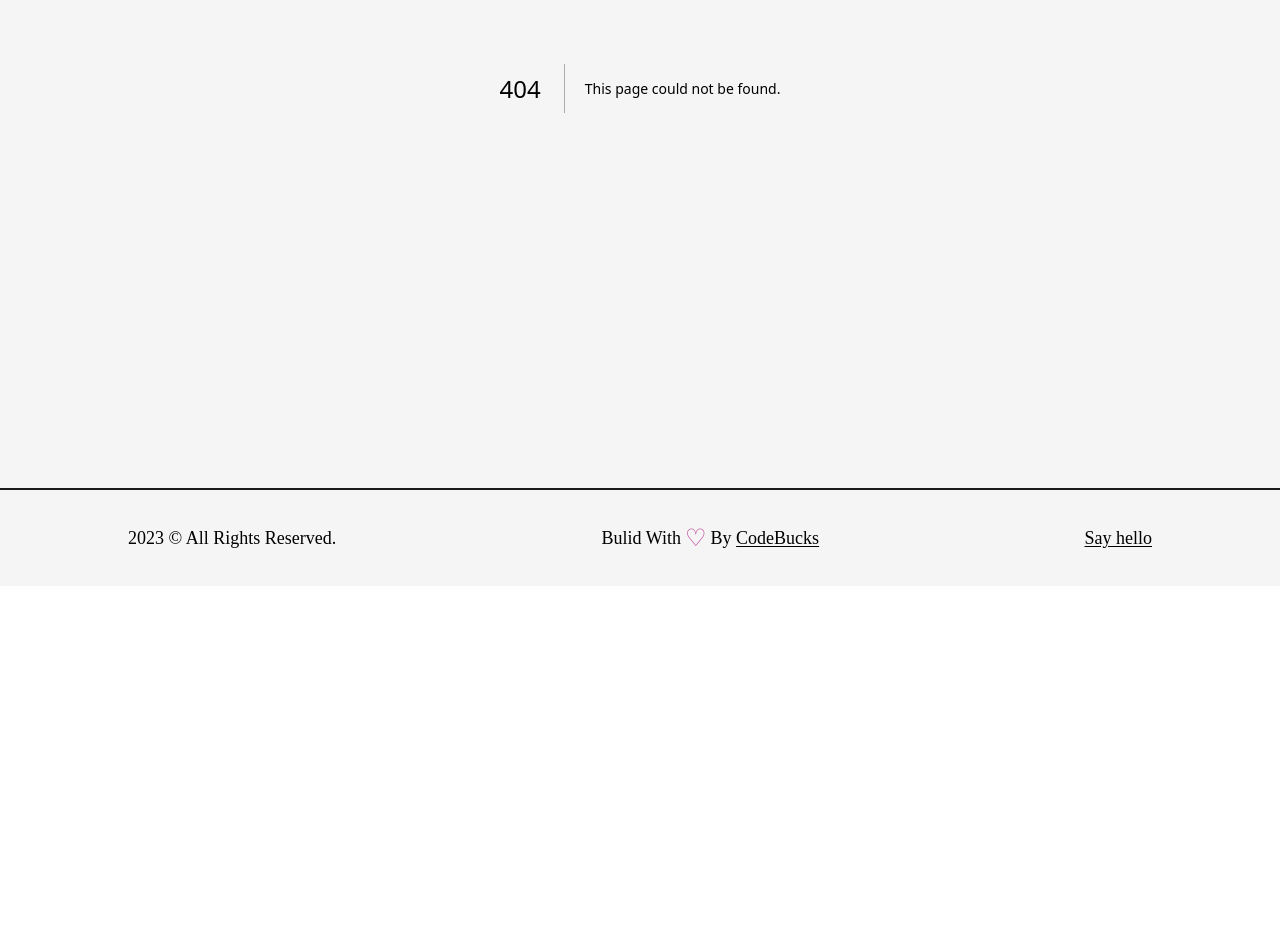
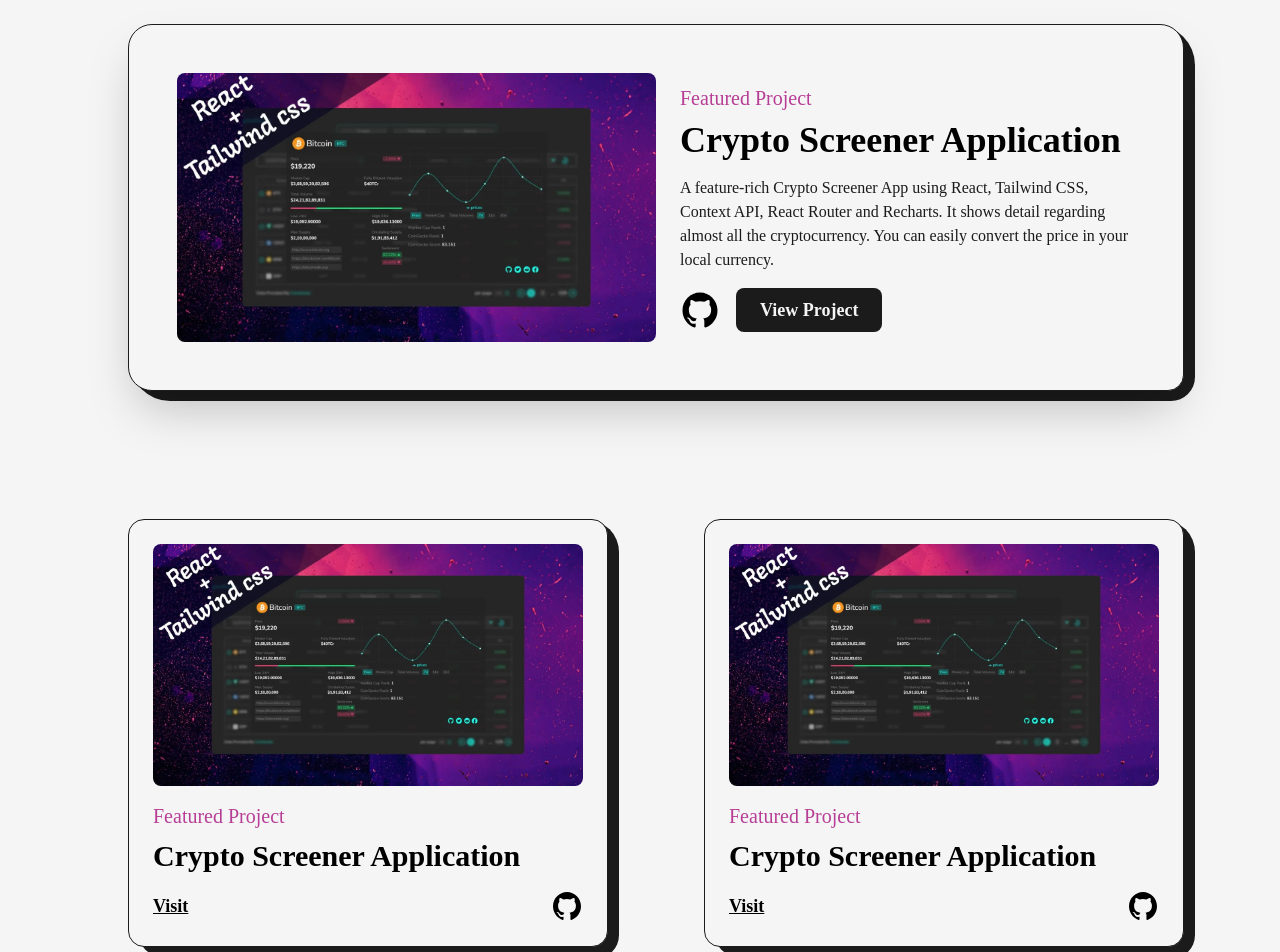
Before and after one commit to toshiki19/portfolio, a Next.js app: page /projects in a window 1280 px wide. Before the commit this address had no page. Shown: the part 400-1352 px from the top of the page. Before the commit the page ends 986 px from the top, so only its background shows below. Built offline with nearby package versions, Linux system fonts and the light colour scheme.

Commit message:
projectsページ完成

```diff
--- a/src/components/navbar.js
+++ b/src/components/navbar.js
@@ -27,7 +27,7 @@
         <nav>
             <CustomLink href='/' title="Home" className='mr-4' />
             <CustomLink href='/about' title="About" className='mx-4' />
-            <CustomLink href='/projects' title="Project" className='mx-4' />
+            <CustomLink href='/projects' title="Projects" className='mx-4' />
             <CustomLink href='/articles' title="Articles" className='ml-4' />
 
         </nav>
--- /dev/null
+++ b/src/pages/articles.js
@@ -0,0 +1,9 @@
+import React from 'react'
+
+const articles = () => {
+  return (
+    <div>articles</div>
+  )
+}
+
+export default articles
--- a/src/pages/project.js
+++ /dev/null
@@ -1,9 +0,0 @@
-import React from 'react'
-
-const project = () => {
-  return (
-    <div>project</div>
-  )
-}
-
-export default project
--- /dev/null
+++ b/src/pages/projects.js
@@ -0,0 +1,157 @@
+import AnimatedText from '@/components/animatedText'
+import Layout from '@/components/layout'
+import React from 'react'
+import Head from 'next/head'
+import Link from 'next/link'
+import { GithubIcon } from '@/components/icons'
+import Image from 'next/image'
+import project_1 from '../../public/images/projects/crypto-screener-cover-image.jpg'
+
+const FeaturedProject = ({type, title, summary, img, link, github}) => {
+  return (
+    <article className='w-full flex items-center justify-between relative rounded-br-2xl
+    rounded-3xl border border-solid border-dark bg-light shadow-2xl p-12'>
+    <div className='absolute top-0 -right-3 -z-10 w-[101%] h-[103%] bg-dark rounded-[2.5rem]
+    rounded-br-3xl'/>
+    <Link href={link} target="_blank"
+    className='w-1/2 cursor-printer overflow-hidden rounded-lg'>
+      <Image src={img} alt={title} className='w-full h-auto' />
+    </Link>
+
+    <div className='w-1/2 flex flex-col items-start justify-between pl-6'>
+      <span className='text-primary font-medium text-xl'>{type}</span>
+      <Link href={link} target="_blank"
+      className='hover:underline underline-offset-2'
+      >
+        <h2 className='my-2 w-full text-4xl font-bold'>{title}</h2>
+      </Link>
+      <p className='my-2 font-medium text-dark'>{summary}</p>
+    <div className='mt-2 flex items-center'>
+    <Link href={github} target="_blank" className='w-10'><GithubIcon /></Link>
+    <Link href={link} target="_blank"
+    className='ml-4 rounded-lg bg-dark text-light p-2 px-6 text-lg font-semibold'>View Project</Link>
+    </div>
+    </div>
+    </article>
+  )
+}
+
+const Project = ({title, type, img, link, github}) => {
+  return (
+    <article className='w-full flex flex-col items-center justify-center rounded-2xl
+    border border-solid border-dark bg-light p-6 relative'>
+      <div className='absolute top-0 -right-3 -z-10 w-[101%] h-[103%] bg-dark rounded-[2rem]
+      rounded-br-3xl'/>
+      <Link href={link} target="_blank"
+      className='w-full cursor-printer overflow-hidden rounded-lg'>
+        <Image src={img} alt={title} className='w-full h-auto' />
+      </Link>
+
+      <div className='w-full flex flex-col items-start justify-between mt-4'>
+        <span className='text-primary font-medium text-xl'>{type}</span>
+        <Link href={link} target="_blank"
+        className='hover:underline underline-offset-2'
+        >
+          <h2 className='my-2 w-full text-3xl font-bold'>{title}</h2>
+        </Link>
+      <div className='w-full mt-2 flex items-center justify-between'>
+      <Link href={link} target="_blank"
+      className='text-lg font-semibold underline'>Visit</Link>
+      <Link href={github} target="_blank" className='w-8'><GithubIcon /></Link>
+      </div>
+      </div>
+    </article>
+  )
+}
+
+const projects = () => {
+  return (
+    <>
+      <Head>
+          <title>CodeBucks | Project Page</title>
+          <meta name="description" content="any description" />
+      </Head>
+      <main className='mb-16 flex w-full flex-col items-center justify-center'>
+        <Layout className='pt-16'>
+          <AnimatedText text="Imagination Trumps Knowledge!" className='mb-16'/>
+          <div className='grid grid-cols-12 gap-24 gap-y-32'>
+            <div className='col-span-12'>
+              <FeaturedProject
+              title="Crypto Screener Application"
+              img={project_1}
+              summary="A feature-rich Crypto Screener App using React, Tailwind CSS, Context API, React Router and Recharts.
+              It shows detail regarding almost all the cryptocurrency. You can easily convert the price in your
+              local currency."
+              link="/"
+              github="/"
+              type="Featured Project"
+              />
+            </div>
+            <div className='col-span-6'>
+              <Project
+              title="Crypto Screener Application"
+              img={project_1}
+              summary="A feature-rich Crypto Screener App using React, Tailwind CSS, Context API, React Router and Recharts.
+              It shows detail regarding almost all the cryptocurrency. You can easily convert the price in your
+              local currency."
+              link="/"
+              github="/"
+              type="Featured Project"
+              />
+            </div>
+            <div className='col-span-6'>
+              <Project
+              title="Crypto Screener Application"
+              img={project_1}
+              summary="A feature-rich Crypto Screener App using React, Tailwind CSS, Context API, React Router and Recharts.
+              It shows detail regarding almost all the cryptocurrency. You can easily convert the price in your
+              local currency."
+              link="/"
+              github="/"
+              type="Featured Project"
+              />
+            </div>
+            <div className='col-span-12'>
+              <FeaturedProject
+              title="Crypto Screener Application"
+              img={project_1}
+              summary="A feature-rich Crypto Screener App using React, Tailwind CSS, Context API, React Router and Recharts.
+              It shows detail regarding almost all the cryptocurrency. You can easily convert the price in your
+              local currency."
+              link="/"
+              github="/"
+              type="Featured Project"
+              />
+            </div>
+            <div className='col-span-6'>
+              <Project
+              title="Crypto Screener Application"
+              img={project_1}
+              summary="A feature-rich Crypto Screener App using React, Tailwind CSS, Context API, React Router and Recharts.
+              It shows detail regarding almost all the cryptocurrency. You can easily convert the price in your
+              local currency."
+              link="/"
+              github="/"
+              type="Featured Project"
+              />
+            </div>
+            <div className='col-span-6'>
+              <Project
+              title="Crypto Screener Application"
+              img={project_1}
+              summary="A feature-rich Crypto Screener App using React, Tailwind CSS, Context API, React Router and Recharts.
+              It shows detail regarding almost all the cryptocurrency. You can easily convert the price in your
+              local currency."
+              link="/"
+              github="/"
+              type="Featured Project"
+              />
+            </div>
+          </div>
+        </Layout>
+      </main>
+    </>
+  )
+}
+
+export default projects
```
